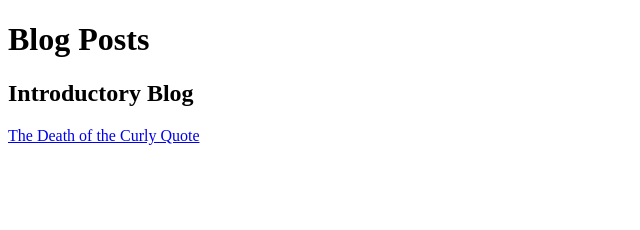
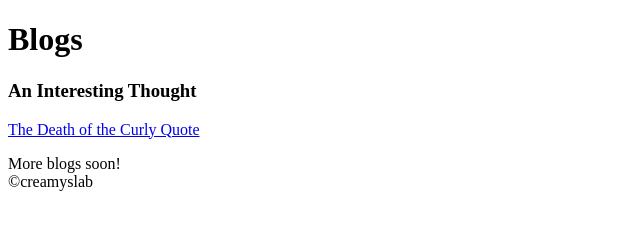
Before and after one commit to ponceae/adriens-blog, a plain HTML site: page index.html in a window 1280 px wide. Shown: the whole page, without its empty margins (0-640 px from the left). Drawn offline with Linux system fonts and the light colour scheme.

Commit message:
blog finished

```diff
--- a/index.html
+++ b/index.html
@@ -2,18 +2,19 @@
 
 <html lang="en">
     <head>
-        <title>Adrien's Blog</title>
+        <title>Adrien's Blogs</title>
     </head>
 
     <body>
         <heading>
-            <h1>Blog Posts</h1>
+            <h1>Blogs</h1>
         </heading>
         <main>
-            <h2>Introductory Blog</h2>
+            <h3>An Interesting Thought</h3>
             <p>
                 <a href="curly.html" target="_self">The Death of the Curly Quote</a>
             </p>
+            <p>More blogs soon!<br>&copy;creamyslab</p>
         </main>
     </body>
 </html>
```
Also changed, not shown: curly.html (+1 -1 lines).
